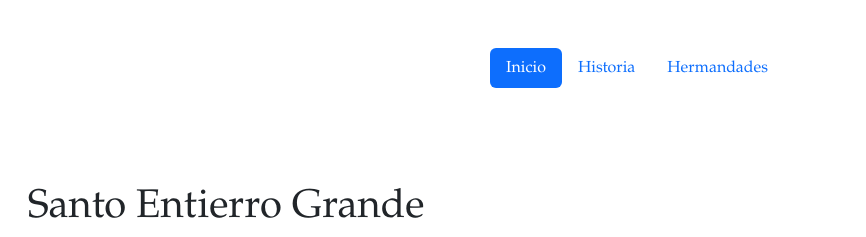
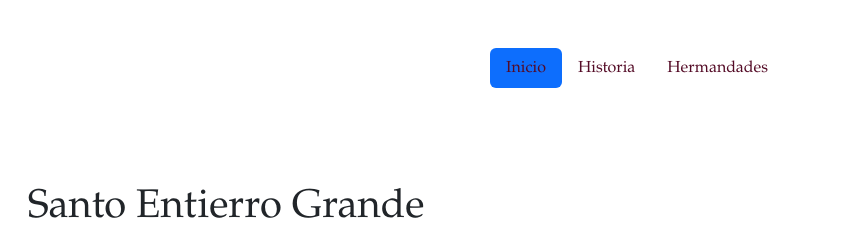
Before and after one commit to DanielLM98/EPD2TAD, a plain HTML site: page index.html in a window 1280 px wide. Shown: the top 237 px of the page, 414-1280 px from the left. Drawn offline with nearby package versions, Linux system fonts and the light colour scheme.

Commit message:
Update style.css

```diff
--- a/style.css
+++ b/style.css
@@ -10,7 +10,7 @@ footer{
 }
 
 .nav-link{
-	color:#540b26;
+	color:#540b26 !important;
 }
 .cartel{
     float: right;
```
